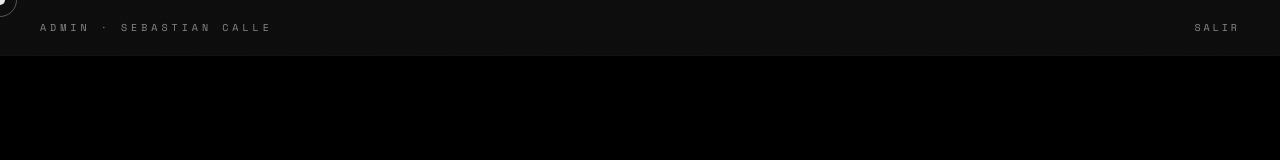
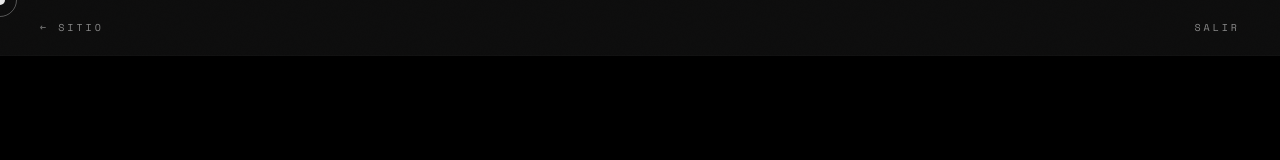
Before and after one commit to ssebastiancalle/portafolio-sebastian-calle, a Next.js app: page /admin in a window 1280 px wide. Shown: the top 160 px of the page. Built offline with nearby package versions, Linux system fonts and the light colour scheme.

Commit message:
fix: add back navigation to album and admin pages

```diff
--- a/app/admin/page.tsx
+++ b/app/admin/page.tsx
@@ -21,9 +21,13 @@ export default function AdminPage() {
         className="flex items-center justify-between px-6 md:px-10 h-14 border-b"
         style={{ borderColor: "var(--border)", background: "var(--bg-surface)" }}
       >
-        <p className="font-mono text-[10px] tracking-[0.4em] uppercase" style={{ color: "var(--text-3)" }}>
-          Admin · Sebastian Calle
-        </p>
+        <Link
+          href="/"
+          className="font-mono text-[10px] tracking-[0.3em] uppercase transition-opacity hover:opacity-60 flex items-center gap-2"
+          style={{ color: "var(--text-3)" }}
+        >
+          ← Sitio
+        </Link>
         <button
           onClick={handleLogout}
           disabled={loggingOut}
--- a/components/AlbumView.tsx
+++ b/components/AlbumView.tsx
@@ -50,6 +50,13 @@ export default function AlbumView({ label, albumIndex, totalAlbums, photos, prev
           animate={{ opacity: 1, y: 0 }}
           transition={{ duration: 0.5 }}
         >
+          <Link
+            href="/portfolio"
+            className="inline-flex items-center gap-2 font-mono text-[10px] tracking-[0.3em] uppercase mb-4 transition-opacity hover:opacity-60"
+            style={{ color: "rgba(255,255,255,0.35)" }}
+          >
+            ← PORTFOLIO
+          </Link>
           <p className="font-mono text-[10px] tracking-[0.35em] text-[#444] uppercase mb-1">
             {String(albumIndex + 1).padStart(2, "0")} / {String(totalAlbums).padStart(2, "0")}
           </p>
```
